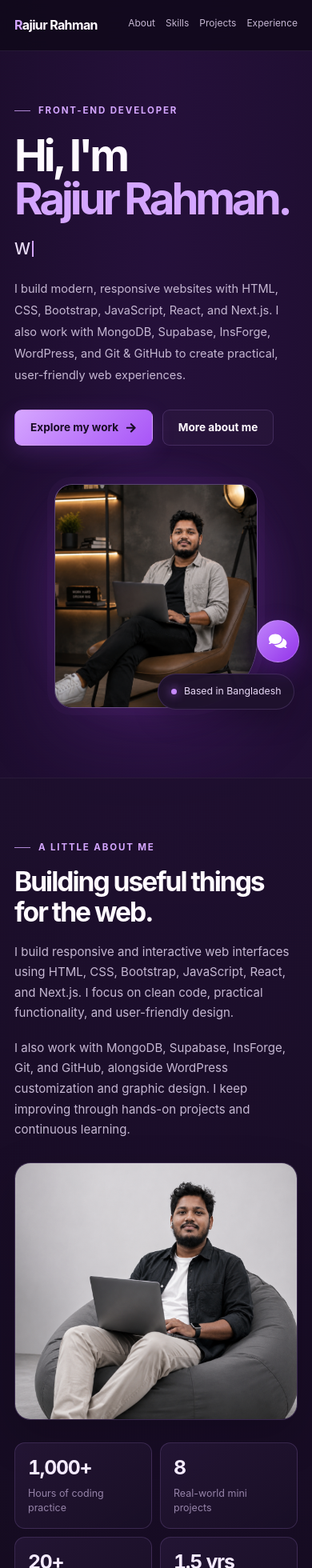
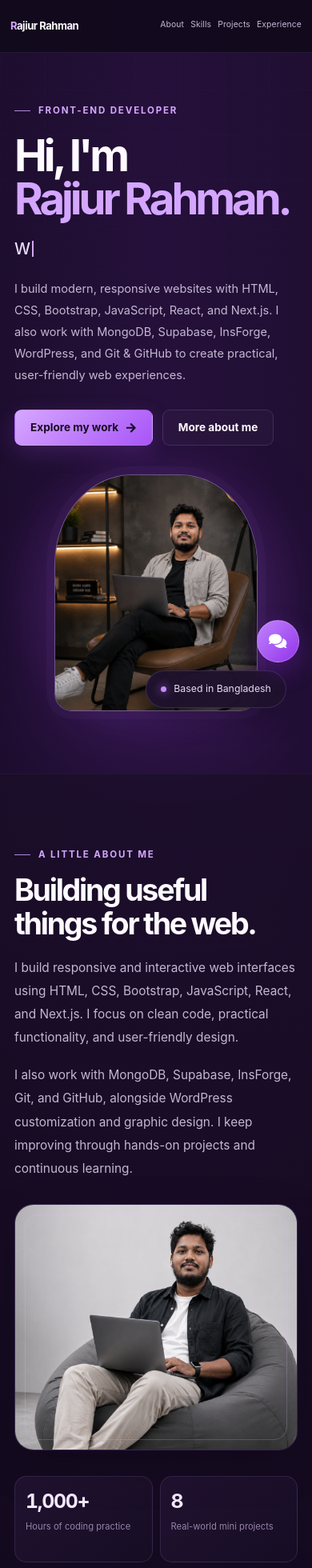
Before and after one commit to rajiur-developer/portfolio, a Next.js app: page / in a window 390 px wide. Shown: the top 1960 px of the page at 80% size. Built offline with nearby package versions, Linux system fonts and the light colour scheme.

Commit message:
Complete portfolio UI composition redesign

```diff
--- a/app/globals.css
+++ b/app/globals.css
@@ -328,3 +328,186 @@ button, a { -webkit-tap-highlight-color: transparent; }
   *, *::before, *::after { scroll-behavior: auto !important; transition-duration: .01ms !important; animation-duration: .01ms !important; animation-iteration-count: 1 !important; }
   .hero-role::after { animation: none; }
 }
+
+
+/* Full portfolio composition pass: preserve all existing copy, images and project data */
+body::before {
+  position: fixed;
+  inset: 0;
+  z-index: -1;
+  pointer-events: none;
+  background-image: linear-gradient(rgba(205,170,255,.018) 1px, transparent 1px), linear-gradient(90deg, rgba(205,170,255,.018) 1px, transparent 1px);
+  background-size: 56px 56px;
+  mask-image: linear-gradient(to bottom, black, transparent 78%);
+  content: "";
+}
+
+.nav { height: 76px; }
+.nav-inner { width: min(1060px, calc(100% - 56px)); }
+.nav-links { gap: clamp(15px, 2.2vw, 29px); }
+.nav-links a { font-size: .82rem; letter-spacing: .01em; }
+
+.hero {
+  width: min(1060px, calc(100% - 56px));
+  min-height: 690px;
+  grid-template-columns: .88fr 1.12fr;
+  gap: clamp(38px, 7vw, 92px);
+  padding-block: 94px 112px;
+}
+.hero-visual { grid-column: 1; grid-row: 1; min-height: 490px; }
+.hero-copy { grid-column: 2; grid-row: 1; max-width: 590px; }
+.hero-visual::before {
+  width: min(460px, 108%);
+  background: radial-gradient(circle, rgba(160,88,224,.4), rgba(112,53,157,.16) 48%, transparent 73%);
+  filter: blur(13px);
+}
+.avatar-frame {
+  width: min(370px, 88%);
+  aspect-ratio: .86;
+  border-radius: 42% 42% 25px 25px;
+  border: 1px solid rgba(220,184,255,.42);
+  box-shadow: 0 30px 100px rgba(99,45,146,.34), 0 0 0 10px rgba(182,108,255,.045);
+}
+.avatar { object-position: center 22%; }
+.availability { right: -1%; bottom: 8%; padding: 12px 18px; }
+
+.section { padding-block: clamp(82px, 9vw, 118px); }
+.section-band {
+  border-color: rgba(198,153,255,.09);
+  background: linear-gradient(180deg, rgba(26,14,39,.72), rgba(17,9,27,.9));
+}
+.section-heading { margin-bottom: 50px; }
+.section-heading h2, .section-title { font-size: clamp(2.2rem, 4.5vw, 3.15rem); }
+.section-heading p { font-size: .96rem; line-height: 1.8; }
+
+.about-grid { grid-template-columns: 1.1fr .72fr; gap: clamp(38px, 7vw, 88px); }
+.about-copy h2 { max-width: 12ch; font-size: clamp(2.35rem, 4.4vw, 3.35rem); }
+.about-copy p { font-size: .96rem; line-height: 1.9; }
+.about-image { position: relative; border-radius: 24px; }
+.about-image::after {
+  position: absolute; inset: 12px; border: 1px solid rgba(225,195,255,.2);
+  border-radius: 16px; pointer-events: none; content: "";
+}
+.about-image img { aspect-ratio: .92; }
+.stats { gap: 14px; margin-top: 58px; }
+.stat {
+  min-height: 124px; padding: 23px 20px;
+  border-radius: 15px; border-color: rgba(198,153,255,.15);
+  background: linear-gradient(145deg, rgba(37,22,54,.78), rgba(24,14,37,.84));
+  transition: transform .25s ease, border-color .25s ease;
+}
+.stat:hover { transform: translateY(-4px); border-color: rgba(210,166,255,.4); }
+.stat strong { font-size: clamp(1.55rem, 2.7vw, 2.05rem); }
+.stat span { font-size: .77rem; }
+
+.skills-grid { grid-template-columns: repeat(3, minmax(0,1fr)); gap: 16px; }
+.skill {
+  min-height: 205px; padding: 25px 23px; border-radius: 17px;
+  background: linear-gradient(145deg, rgba(37,22,54,.76), rgba(23,14,36,.94));
+}
+.skill:nth-child(2), .skill:nth-child(5) { transform: translateY(15px); }
+.skill:hover, .project:hover { transform: translateY(-5px); }
+
+.projects-grid { grid-template-columns: repeat(2, minmax(0,1fr)); gap: 22px; }
+.project {
+  border-radius: 19px;
+  background: linear-gradient(145deg, rgba(38,23,56,.92), rgba(22,13,34,.98));
+}
+.project-preview {
+  display: block; height: 260px; min-height: 260px; padding: 0;
+  overflow: hidden; background: #170d23;
+}
+.project-preview .preview-window {
+  width: 100%; height: 100%; border: 0; border-radius: 0;
+  background: transparent; box-shadow: none;
+}
+.project-preview .preview-content.project-preview-content {
+  width: 100%; height: 100%; min-height: 0; padding: 0;
+}
+.project-preview-image {
+  width: 100%; height: 100%; object-fit: cover; object-position: top center;
+  transition: transform .55s cubic-bezier(.2,.7,.2,1), filter .35s ease;
+}
+.project:hover .project-preview-image { transform: scale(1.045); filter: saturate(1.08); }
+.project-info { padding: 25px; }
+.project-info h3 { font-size: 1.12rem; }
+.project-info p { line-height: 1.75; }
+.project-tags span {
+  padding: 4px 9px; border: 1px solid rgba(198,153,255,.13);
+  border-radius: 999px; background: rgba(182,108,255,.07);
+}
+.project-tags span+span::before { content: ""; margin: 0; }
+
+.experience-layout { grid-template-columns: .86fr 1.14fr; gap: clamp(38px, 7vw, 84px); }
+.experience-intro h2 { max-width: 13ch; font-size: clamp(2.2rem,4vw,3.05rem); }
+.experience-intro p { line-height: 1.85; }
+.timeline { gap: 17px; }
+.timeline-item {
+  padding: 26px; border-radius: 17px;
+  background: linear-gradient(145deg, rgba(38,23,56,.82), rgba(22,13,34,.96));
+}
+.timeline-item+.timeline-item { padding-top: 26px; }
+.timeline-item::before { top: 32px; }
+.timeline-date { background: rgba(182,108,255,.08); color: #d7b8f4; }
+
+.contact-grid { grid-template-columns: 1.08fr .92fr; gap: clamp(36px, 6vw, 76px); }
+.contact-copy>p { line-height: 1.8; }
+.form { gap: 17px; }
+.form input, .form textarea { padding: 14px 15px; border-radius: 11px; }
+.form textarea { min-height: 145px; }
+.contact-details {
+  min-height: 360px; padding: clamp(25px, 4vw, 38px);
+  border-radius: 21px; background: linear-gradient(145deg, rgba(40,24,59,.9), rgba(22,13,34,.98));
+}
+.contact-details h3 { font-size: 1.2rem; }
+.contact-detail { padding-block: 4px; }
+.contact-channel { border-radius: 11px; }
+
+.footer { background: rgba(10,6,17,.7); }
+.footer-inner { min-height: 94px; }
+
+@media (max-width: 900px) {
+  .hero { gap: 34px; }
+  .skills-grid { grid-template-columns: repeat(2, minmax(0,1fr)); }
+  .skill:nth-child(2), .skill:nth-child(5) { transform: none; }
+  .experience-layout { grid-template-columns: 1fr; gap: 35px; }
+  .experience-intro h2 { max-width: 17ch; }
+}
+@media (max-width: 680px) {
+  .nav { height: 66px; }
+  .nav-inner { width: min(100% - 34px, 540px); }
+  .nav-links { gap: 11px; }
+  .nav-links a { font-size: .7rem; }
+  .hero {
+    width: min(100% - 36px, 540px);
+    grid-template-columns: 1fr; gap: 24px; min-height: 0;
+    padding-block: 54px 66px;
+  }
+  .hero-copy { grid-column: 1; grid-row: 1; }
+  .hero-visual { grid-column: 1; grid-row: 2; min-height: 320px; }
+  .avatar-frame { width: min(270px, 72%); border-radius: 38% 38% 22px 22px; }
+  .availability { right: 4%; bottom: 5%; }
+  .about-grid { grid-template-columns: 1fr; gap: 30px; }
+  .about-image { max-width: 390px; }
+  .about-image img { aspect-ratio: 1.15; }
+  .stats { margin-top: 32px; }
+  .projects-grid { grid-template-columns: 1fr; }
+  .project-preview { height: 235px; min-height: 235px; }
+  .contact-grid { grid-template-columns: 1fr; }
+  .contact-details { min-height: 0; }
+}
+@media (max-width: 420px) {
+  .nav-inner { width: calc(100% - 26px); }
+  .logo { font-size: .82rem; }
+  .nav-links { gap: 8px; }
+  .nav-links a { font-size: .65rem; }
+  .nav-actions { gap: 0; }
+  .nav-actions>.btn { display: none; }
+  .skills-grid { grid-template-columns: 1fr; }
+  .skill { min-height: 0; }
+  .stats { gap: 9px; }
+  .stat { min-height: 108px; padding: 16px 13px; }
+  .stat span { font-size: .7rem; }
+  .project-preview { height: 205px; min-height: 205px; }
+  .project-info { padding: 20px; }
+}
```
